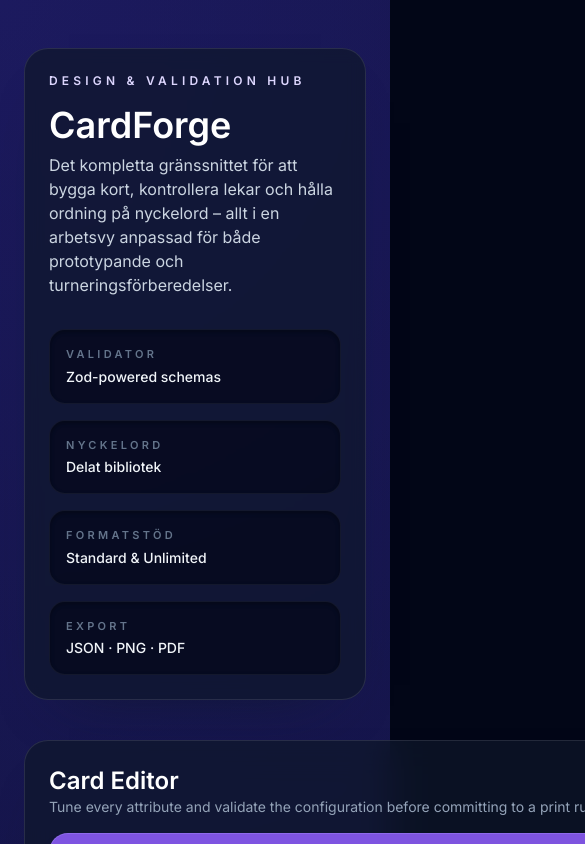
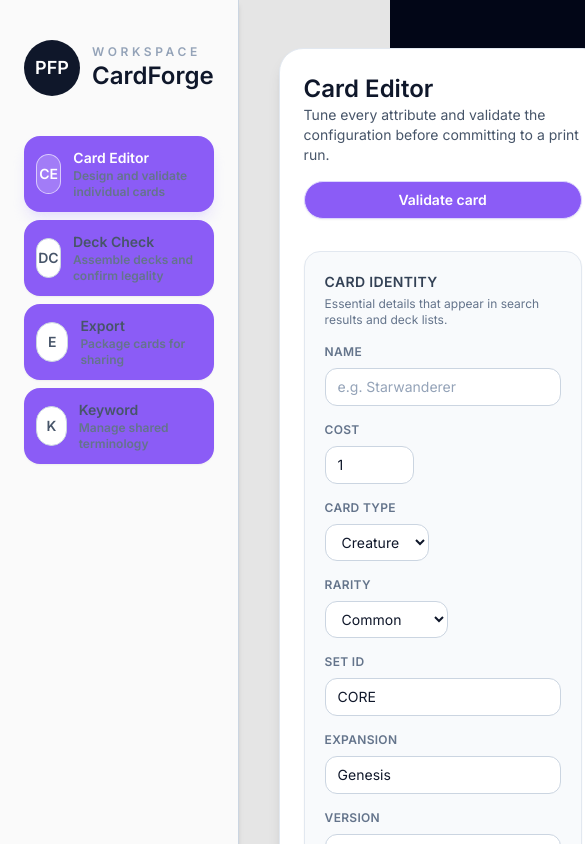
Before and after one commit to Grusk2/CardForge, a Next.js app: page / in a window 390 px wide. Shown: the top 844 px of the page, 585 px wide, since content can reach past the window. Built offline with nearby package versions, Linux system fonts and the light colour scheme.

Commit message:
Revamp workspace layout to match wireframe

```diff
--- a/app/components/CardEditor.tsx
+++ b/app/components/CardEditor.tsx
@@ -96,15 +96,15 @@ export function CardEditor({ onChange }: CardEditorProps) {
     <section className="workspace-panel space-y-8">
       <header className="flex flex-col gap-4 lg:flex-row lg:items-center lg:justify-between">
         <div>
-          <h2 className="text-2xl font-semibold text-white">Card Editor</h2>
-          <p className="text-sm text-slate-400">
+          <h2 className="text-2xl font-semibold text-slate-900">Card Editor</h2>
+          <p className="text-sm text-slate-600">
             Tune every attribute and validate the configuration before committing to a print run.
           </p>
         </div>
         <button
           type="button"
           onClick={handleValidate}
-          className="rounded-full border border-primary-400/40 bg-primary-500/90 px-5 py-2 text-sm font-semibold text-slate-950 shadow-lg shadow-primary-500/20 transition hover:bg-primary-400"
+          className="rounded-full border border-primary-200 bg-primary-500 px-5 py-2 text-sm font-semibold text-white shadow-sm transition hover:bg-primary-400"
         >
           Validate card
         </button>
@@ -258,7 +258,7 @@ export function CardEditor({ onChange }: CardEditorProps) {
               onQueryChange={setKeywordQuery}
               suggestions={filteredKeywords}
             />
-            {errors.keywords ? <p className="text-sm text-rose-400">{errors.keywords}</p> : null}
+            {errors.keywords ? <p className="text-sm text-rose-500">{errors.keywords}</p> : null}
           </Section>
         </div>
       </div>
@@ -279,9 +279,11 @@ function Field({
 }) {
   return (
     <div className={clsx("space-y-2", className)}>
-      <label>{label}</label>
+      <div className="flex items-center justify-between">
+        <label className="text-xs font-semibold uppercase tracking-wide text-slate-500">{label}</label>
+        {error ? <span className="text-xs text-rose-500">{error}</span> : null}
+      </div>
       {children}
-      {error ? <p className="text-sm text-rose-400">{error}</p> : null}
     </div>
   );
 }
@@ -305,7 +307,7 @@ function Section({
       )}
     >
       <div className="space-y-1">
-        <h3 className="text-sm font-semibold uppercase tracking-wide text-slate-200">{title}</h3>
+        <h3 className="text-sm font-semibold uppercase tracking-wide text-slate-700">{title}</h3>
         <p className="text-xs text-slate-500">{description}</p>
       </div>
       {children}
@@ -334,9 +336,9 @@ function KeywordSelector({
     <div className="flex flex-col gap-4">
       <Combobox value={query} onChange={onAddKeyword}>
         <div className="relative">
-          <div className="relative w-full cursor-default overflow-hidden rounded-lg text-left shadow-md focus:outline-none">
+          <div className="relative w-full cursor-default overflow-hidden rounded-xl border border-slate-300 bg-white text-left shadow-sm focus-within:border-primary-300 focus-within:ring-2 focus-within:ring-primary-100">
             <Combobox.Input
-              className="w-full border border-slate-700 bg-slate-900 py-2 pl-3 pr-10 text-sm leading-5 text-slate-100"
+              className="w-full bg-transparent py-2 pl-3 pr-10 text-sm leading-5 text-slate-900 focus:outline-none"
               displayValue={() => query}
               onChange={(event) => onQueryChange(event.target.value)}
               placeholder="Search keywords"
@@ -346,7 +348,7 @@ function KeywordSelector({
             </Combobox.Button>
           </div>
           {suggestions.length > 0 ? (
-            <Combobox.Options className="absolute z-10 mt-1 max-h-40 w-full overflow-auto rounded-md bg-slate-900 py-1 text-sm shadow-lg ring-1 ring-black/5">
+            <Combobox.Options className="absolute z-10 mt-1 max-h-40 w-full overflow-auto rounded-xl border border-slate-200 bg-white py-1 text-sm shadow-lg">
               {suggestions.map((keyword) => (
                 <Combobox.Option
                   key={keyword}
@@ -354,7 +356,7 @@ function KeywordSelector({
                   className={({ active }) =>
                     clsx(
                       "relative cursor-default select-none py-2 pl-8 pr-4",
-                      active ? "bg-primary-600 text-white" : "text-slate-100"
+                      active ? "bg-primary-50 text-primary-600" : "text-slate-700"
                     )
                   }
                 >
@@ -362,7 +364,7 @@ function KeywordSelector({
                     <>
                       <span className="block truncate">{keyword}</span>
                       {active ? (
-                        <span className="absolute inset-y-0 left-0 flex items-center pl-2 text-white">
+                        <span className="absolute inset-y-0 left-0 flex items-center pl-2 text-primary-500">
                           <CheckIcon className="h-5 w-5" aria-hidden="true" />
                         </span>
                       ) : null}
@@ -379,13 +381,13 @@ function KeywordSelector({
         {selectedKeywords.map((keyword) => (
           <span
             key={keyword}
-            className="inline-flex items-center gap-2 rounded-full bg-primary-500/20 px-3 py-1 text-xs font-medium text-primary-200"
+            className="inline-flex items-center gap-2 rounded-full bg-primary-100 px-3 py-1 text-xs font-medium text-primary-700"
           >
             {keyword}
             <button
               type="button"
               onClick={() => onRemoveKeyword(keyword)}
-              className="rounded-full bg-primary-500/30 p-0.5 text-primary-100 hover:bg-primary-500/60"
+              className="rounded-full bg-primary-200/80 p-0.5 text-primary-700 hover:bg-primary-300"
             >
               <XMarkIcon className="h-3 w-3" />
             </button>
@@ -394,7 +396,7 @@ function KeywordSelector({
         <button
           type="button"
           onClick={() => (query ? onAddKeyword(query) : null)}
-          className="inline-flex items-center gap-1 text-xs font-medium text-primary-300"
+          className="inline-flex items-center gap-1 text-xs font-medium text-primary-600"
         >
           <PlusIcon className="h-4 w-4" />
           Add keyword
--- a/app/components/DeckBuilder.tsx
+++ b/app/components/DeckBuilder.tsx
@@ -64,12 +64,16 @@ export function DeckBuilder() {
     <section className="workspace-panel space-y-6">
       <header className="flex flex-col gap-4 lg:flex-row lg:items-center lg:justify-between">
         <div>
-          <h2 className="text-2xl font-semibold text-white">Deck Check</h2>
-          <p className="text-sm text-slate-400">
+          <h2 className="text-2xl font-semibold text-slate-900">Deck Check</h2>
+          <p className="text-sm text-slate-600">
             Assemble a list and verify format constraints before locking a tournament build.
           </p>
         </div>
-        <button type="button" onClick={validate} className="rounded-full border border-primary-400/40 bg-primary-500/90 px-5 py-2 text-sm font-semibold text-slate-950 shadow-lg shadow-primary-500/20 transition hover:bg-primary-400">
+        <button
+          type="button"
+          onClick={validate}
+          className="rounded-full border border-primary-200 bg-primary-500 px-5 py-2 text-sm font-semibold text-white shadow-sm transition hover:bg-primary-400"
+        >
           Validate deck
         </button>
       </header>
@@ -104,13 +108,13 @@ export function DeckBuilder() {
 
         <div className="workspace-panel__section space-y-4">
           <div className="flex items-center justify-between">
-            <h3 className="text-sm font-semibold uppercase tracking-wide text-slate-200">Add card</h3>
+            <h3 className="text-sm font-semibold uppercase tracking-wide text-slate-700">Add card</h3>
             <span className="text-[11px] uppercase text-slate-500">Library size: {MOCK_LIBRARY.length}</span>
           </div>
           <div className="flex flex-col gap-3 lg:flex-row">
             <div className="flex flex-1 flex-col gap-2">
               <label>Card</label>
-              <select value={cardId} onChange={(event) => setCardId(event.target.value)} className="bg-slate-900">
+              <select value={cardId} onChange={(event) => setCardId(event.target.value)}>
                 {MOCK_LIBRARY.map((card) => (
                   <option key={card.id} value={card.id}>
                     {card.name} – {card.type}
@@ -144,31 +148,31 @@ export function DeckBuilder() {
 
         <div className="workspace-panel__section space-y-4">
           <header className="flex items-center justify-between">
-            <h3 className="text-sm font-semibold uppercase tracking-wide text-slate-200">
+            <h3 className="text-sm font-semibold uppercase tracking-wide text-slate-700">
               Card list ({totalCards} cards)
             </h3>
             <span className="text-xs text-slate-500">Max 60 cards</span>
           </header>
-          <ul className="space-y-2 text-sm text-slate-200">
+          <ul className="space-y-2 text-sm text-slate-700">
             {deck.cards.length === 0 ? (
               <li className="text-xs text-slate-500">No cards have been added yet.</li>
             ) : (
               deck.cards.map((entry) => {
                 const card = MOCK_LIBRARY.find((item) => item.id === entry.cardId);
                 return (
-                  <li key={entry.cardId} className="flex items-center justify-between rounded-xl bg-slate-900/70 px-3 py-2">
+                  <li key={entry.cardId} className="flex items-center justify-between rounded-xl bg-slate-100 px-3 py-2">
                     <div>
-                      <p className="font-medium text-slate-100">{card?.name ?? entry.cardId}</p>
+                      <p className="font-medium text-slate-900">{card?.name ?? entry.cardId}</p>
                       <p className="text-xs text-slate-500">
                         {card?.type ?? "Unknown type"} • {card?.rarity ?? "?"}
                       </p>
                     </div>
                     <div className="flex items-center gap-4 text-sm">
-                      <span className="badge bg-primary-500/20 text-primary-200">x{entry.quantity}</span>
+                      <span className="rounded-full bg-primary-100 px-2.5 py-1 text-xs font-semibold text-primary-600">x{entry.quantity}</span>
                       <button
                         type="button"
                         onClick={() => removeCard(entry.cardId)}
-                        className="text-xs text-rose-300 transition hover:text-rose-200"
+                        className="text-xs text-rose-500 transition hover:text-rose-400"
                       >
                         Remove
                       </button>
@@ -181,13 +185,13 @@ export function DeckBuilder() {
         </div>
 
         {validationMessage ? (
-          <div className="rounded-xl border border-emerald-500/40 bg-emerald-500/10 p-4 text-sm text-emerald-200">
+          <div className="rounded-xl border border-emerald-200 bg-emerald-50 p-4 text-sm text-emerald-700">
             {validationMessage}
           </div>
         ) : null}
 
         {errors.length > 0 ? (
-          <div className="rounded-xl border border-rose-500/40 bg-rose-500/10 p-4 text-sm text-rose-200">
+          <div className="rounded-xl border border-rose-200 bg-rose-50 p-4 text-sm text-rose-600">
             <ul className="list-inside list-disc space-y-1">
               {errors.map((error, index) => (
                 <li key={`${error}-${index}`}>{error}</li>
--- a/app/components/ExportPanel.tsx
+++ b/app/components/ExportPanel.tsx
@@ -31,15 +31,15 @@ export function ExportPanel({ card }: ExportPanelProps) {
     <section className="workspace-panel space-y-6">
       <header className="flex flex-col gap-4 lg:flex-row lg:items-center lg:justify-between">
         <div className="space-y-1">
-          <h2 className="text-2xl font-semibold text-white">Export Toolkit</h2>
-          <p className="text-sm text-slate-400">
+          <h2 className="text-2xl font-semibold text-slate-900">Export Toolkit</h2>
+          <p className="text-sm text-slate-600">
             Package the current card as structured data or production-ready assets.
           </p>
         </div>
         <button
           type="button"
           onClick={handleExport}
-          className="inline-flex items-center gap-2 rounded-full border border-primary-400/40 bg-primary-500/90 px-5 py-2 text-sm font-semibold text-slate-950 shadow-lg shadow-primary-500/25 transition hover:bg-primary-400"
+          className="inline-flex items-center gap-2 rounded-full border border-primary-200 bg-primary-500 px-5 py-2 text-sm font-semibold text-white shadow-sm transition hover:bg-primary-400"
         >
           <DocumentArrowDownIcon className="h-5 w-5" />
           Export {format.toUpperCase()}
@@ -49,13 +49,13 @@ export function ExportPanel({ card }: ExportPanelProps) {
       <div className="grid gap-4 lg:grid-cols-[minmax(0,180px)_1fr] lg:items-start">
         <div className="space-y-3">
           <div className="space-y-1">
-            <label className="text-xs font-semibold uppercase tracking-wide text-slate-400">Format</label>
+            <label className="text-xs font-semibold uppercase tracking-wide text-slate-500">Format</label>
             <p className="text-xs text-slate-500">Choose the pipeline destination.</p>
           </div>
           <select
             value={format}
             onChange={(event) => setFormat(event.target.value as typeof format)}
-            className="rounded-2xl border border-white/10 bg-slate-950/70 px-3 py-2 text-sm text-slate-200 shadow-inner focus:border-primary-400 focus:outline-none focus:ring-2 focus:ring-primary-400/30"
+            className="rounded-2xl border border-slate-300 bg-white px-3 py-2 text-sm text-slate-900 shadow-inner focus:border-primary-300 focus:outline-none focus:ring-2 focus:ring-primary-200"
           >
             <option value="json">JSON</option>
             <option value="png">PNG</option>
@@ -64,10 +64,10 @@ export function ExportPanel({ card }: ExportPanelProps) {
         </div>
         <div className="space-y-2">
           <div className="flex items-center justify-between">
-            <label className="text-xs font-semibold uppercase tracking-wide text-slate-400">Preview</label>
+            <label className="text-xs font-semibold uppercase tracking-wide text-slate-500">Preview</label>
             <span className="text-[11px] uppercase text-slate-500">Read-only</span>
           </div>
-          <pre className="h-64 w-full overflow-auto rounded-2xl border border-white/5 bg-slate-950/70 p-4 font-mono text-xs text-slate-200">
+          <pre className="h-64 w-full overflow-auto rounded-2xl border border-slate-200 bg-slate-50 p-4 font-mono text-xs text-slate-700">
             {jsonPreview}
           </pre>
         </div>
--- a/app/globals.css
+++ b/app/globals.css
@@ -3,101 +3,54 @@
 @tailwind utilities;
 
 :root {
-  color-scheme: dark;
+  color-scheme: light;
 }
 
 body {
-  @apply relative min-h-screen bg-slate-950 text-slate-100 antialiased;
-  background: radial-gradient(circle at top left, rgba(67, 56, 202, 0.4), transparent 55%),
-    radial-gradient(circle at bottom right, rgba(14, 165, 233, 0.25), transparent 60%),
-    linear-gradient(160deg, rgba(2, 6, 23, 0.95), rgba(15, 23, 42, 0.9));
-  overflow-x: hidden;
+  @apply min-h-screen bg-neutral-200 text-slate-900 antialiased;
+  font-feature-settings: "ss01" 1, "cv02" 1;
 }
 
 a {
-  @apply text-primary-300 hover:text-primary-200;
+  @apply text-primary-600 hover:text-primary-500;
 }
 
-input, textarea, select {
-  @apply bg-slate-900 border border-slate-700 rounded-md px-3 py-2 text-sm text-slate-100 placeholder:text-slate-500 focus:outline-none focus:ring-2 focus:ring-primary-500 focus:border-primary-500;
+input,
+textarea,
+select {
+  @apply rounded-xl border border-slate-300 bg-white px-3 py-2 text-sm text-slate-900 placeholder:text-slate-400 focus:outline-none focus:border-primary-300 focus:ring-2 focus:ring-primary-200;
 }
 
 label {
-  @apply text-xs font-semibold uppercase tracking-wide text-slate-400;
+  @apply text-xs font-semibold uppercase tracking-wide text-slate-500;
 }
 
 button {
-  @apply inline-flex items-center justify-center rounded-md bg-primary-600 px-4 py-2 text-sm font-semibold text-white shadow-sm transition hover:bg-primary-500 focus-visible:outline focus-visible:outline-2 focus-visible:outline-offset-2 focus-visible:outline-primary-400 disabled:opacity-60 disabled:cursor-not-allowed;
-}
-
-.workspace-shell {
-  @apply relative isolate mx-auto max-w-7xl px-6 py-12 sm:px-8 lg:px-12;
-}
-
-.workspace-shell::before {
-  content: "";
-  position: absolute;
-  inset: 0;
-  margin: auto;
-  width: min(65%, 760px);
-  height: 65%;
-  border-radius: 9999px;
-  background: radial-gradient(circle, rgba(59, 130, 246, 0.2), transparent 60%);
-  filter: blur(80px);
-  opacity: 0.6;
-  z-index: -1;
-}
-
-.dashboard-header {
-  @apply flex flex-col gap-8 rounded-3xl border border-white/10 bg-slate-900/70 p-6 shadow-[0_30px_60px_-45px_rgba(15,23,42,0.9)] backdrop-blur;
-  @apply lg:flex-row lg:items-center lg:justify-between lg:gap-12;
-}
-
-.dashboard-metrics {
-  @apply grid w-full gap-4 sm:grid-cols-2 lg:max-w-xl lg:grid-cols-2 xl:max-w-none xl:grid-cols-4;
-}
-
-.dashboard-metrics div {
-  @apply flex flex-col gap-1 rounded-2xl border border-white/5 bg-slate-950/60 p-4 text-left shadow-inner shadow-black/30;
-}
-
-.dashboard-metrics dt {
-  @apply text-[11px] font-semibold uppercase tracking-[0.3em] text-slate-500;
-}
-
-.dashboard-metrics dd {
-  @apply text-sm font-medium text-slate-100;
-}
-
-.dashboard-grid {
-  @apply grid gap-8 items-start xl:grid-cols-[minmax(0,1.7fr)_minmax(0,1fr)] xl:gap-10 2xl:gap-12;
+  @apply inline-flex items-center justify-center rounded-full bg-primary-500 px-4 py-2 text-sm font-semibold text-white shadow-sm transition hover:bg-primary-400 focus-visible:outline focus-visible:outline-2 focus-visible:outline-offset-2 focus-visible:outline-primary-300 disabled:cursor-not-allowed disabled:opacity-60;
 }
 
 .workspace-panel {
-  @apply rounded-3xl border border-white/10 bg-slate-900/70 p-6 shadow-[0_32px_60px_-45px_rgba(15,23,42,0.9)];
-  backdrop-filter: blur(18px);
+  @apply rounded-3xl border border-slate-200 bg-white p-6 shadow-lg;
 }
 
 .workspace-panel__section {
-  @apply rounded-2xl border border-white/5 bg-slate-950/60 p-5 shadow-inner shadow-black/20;
+  @apply rounded-2xl border border-slate-200 bg-slate-50 p-5 shadow-sm;
 }
 
 .workspace-panel__section--muted {
-  @apply border-dashed border-white/10 bg-slate-950/40;
+  @apply border-dashed border-slate-300 bg-slate-100;
 }
 
 .card-surface {
-  background: radial-gradient(circle at top left, rgba(139, 92, 246, 0.35), transparent 60%),
-    radial-gradient(circle at bottom right, rgba(14, 116, 144, 0.25), transparent 55%),
-    linear-gradient(145deg, rgba(15, 23, 42, 0.85), rgba(30, 41, 59, 0.95));
-  box-shadow: 0 20px 40px -20px rgba(15, 23, 42, 0.8);
-  border: 1px solid rgba(148, 163, 184, 0.25);
+  background: linear-gradient(145deg, #f8fafc, #e2e8f0);
+  box-shadow: 0 24px 60px -30px rgba(15, 23, 42, 0.25);
+  border: 1px solid rgba(148, 163, 184, 0.35);
 }
 
 .card-header {
-  background: linear-gradient(120deg, rgba(139, 92, 246, 0.9), rgba(14, 165, 233, 0.7));
+  background: linear-gradient(120deg, #8b5cf6, #6366f1);
 }
 
 .badge {
-  @apply rounded-full bg-slate-800/60 px-2.5 py-1 text-xs font-medium uppercase tracking-wide text-slate-300;
+  @apply rounded-full bg-primary-100 px-2.5 py-1 text-xs font-semibold uppercase tracking-wide text-primary-700;
 }
--- a/app/page.tsx
+++ b/app/page.tsx
@@ -1,6 +1,8 @@
 "use client";
 
 import { useState } from "react";
+import clsx from "classnames";
+
 import { CardEditor } from "@/app/components/CardEditor";
 import { CardPreview } from "@/app/components/CardPreview";
 import { DeckBuilder } from "@/app/components/DeckBuilder";
@@ -22,54 +24,114 @@ const initialCard: CardFormValues = {
   version: "v1.0.0"
 };
 
+type WorkspaceId = "card-editor" | "deck-check" | "export" | "keyword";
+
+const WORKSPACES: Array<{
+  id: WorkspaceId;
+  label: string;
+  description: string;
+}> = [
+  {
+    id: "card-editor",
+    label: "Card Editor",
+    description: "Design and validate individual cards"
+  },
+  {
+    id: "deck-check",
+    label: "Deck Check",
+    description: "Assemble decks and confirm legality"
+  },
+  {
+    id: "export",
+    label: "Export",
+    description: "Package cards for sharing"
+  },
+  {
+    id: "keyword",
+    label: "Keyword",
+    description: "Manage shared terminology"
+  }
+];
+
 export default function HomePage() {
   const [card, setCard] = useState<CardFormValues>(initialCard);
+  const [activeWorkspace, setActiveWorkspace] = useState<WorkspaceId>("card-editor");
 
   return (
-    <main className="workspace-shell">
-      <div className="space-y-10">
-        <header className="dashboard-header">
-          <div className="space-y-4">
-            <p className="text-xs font-semibold uppercase tracking-[0.35em] text-primary-200">Design &amp; Validation Hub</p>
-            <div className="space-y-2">
-              <h1 className="text-4xl font-semibold text-white sm:text-5xl">CardForge</h1>
-              <p className="max-w-3xl text-base text-slate-300">
-                Det kompletta gränssnittet för att bygga kort, kontrollera lekar och hålla ordning på nyckelord – allt i
-                en arbetsvy anpassad för både prototypande och turneringsförberedelser.
-              </p>
+    <main className="flex min-h-screen bg-neutral-200 text-slate-900">
+      <aside className="flex w-72 flex-col justify-between border-r border-slate-300 bg-white/80 px-6 py-10 shadow-md">
+        <div className="space-y-10">
+          <div className="flex items-center gap-3">
+            <span className="flex h-14 w-14 items-center justify-center rounded-full bg-slate-900 text-lg font-semibold text-white">
+              PFP
+            </span>
+            <div>
+              <p className="text-xs font-semibold uppercase tracking-[0.3em] text-slate-400">Workspace</p>
+              <h1 className="text-2xl font-semibold">CardForge</h1>
             </div>
           </div>
-          <dl className="dashboard-metrics">
-            <div>
-              <dt>Validator</dt>
-              <dd>Zod-powered schemas</dd>
-            </div>
-            <div>
-              <dt>Nyckelord</dt>
-              <dd>Delat bibliotek</dd>
-            </div>
-            <div>
-              <dt>Formatstöd</dt>
-              <dd>Standard &amp; Unlimited</dd>
-            </div>
-            <div>
-              <dt>Export</dt>
-              <dd>JSON · PNG · PDF</dd>
-            </div>
-          </dl>
-        </header>
 
-        <section className="dashboard-grid">
-          <div className="space-y-8">
-            <CardEditor onChange={setCard} />
-            <DeckBuilder />
-          </div>
-          <div className="space-y-8">
+          <nav className="space-y-2">
+            {WORKSPACES.map((workspace) => (
+              <button
+                key={workspace.id}
+                type="button"
+                onClick={() => setActiveWorkspace(workspace.id)}
+                className={clsx(
+                  "flex w-full items-center gap-3 rounded-2xl px-3 py-3 text-left transition",
+                  activeWorkspace === workspace.id
+                    ? "bg-primary-500 text-white shadow-lg shadow-primary-200/60"
+                    : "text-slate-600 hover:bg-white"
+                )}
+              >
+                <span
+                  className={clsx(
+                    "flex h-10 w-10 items-center justify-center rounded-full border text-sm font-semibold",
+                    activeWorkspace === workspace.id
+                      ? "border-white/60 bg-white/20"
+                      : "border-slate-300 bg-white text-slate-600"
+                  )}
+                >
+                  {workspace.label
+                    .split(" ")
+                    .map((word) => word[0])
+                    .join("")}
+                </span>
+                <div>
+                  <p className="text-sm font-semibold">{workspace.label}</p>
+                  <p className="text-xs text-slate-500">
+                    {workspace.description}
+                  </p>
+                </div>
+              </button>
+            ))}
+          </nav>
+        </div>
+
+        <button
+          type="button"
+          className="flex items-center gap-3 rounded-2xl px-3 py-3 text-sm font-semibold text-slate-600 transition hover:bg-white"
+        >
+          <span className="flex h-10 w-10 items-center justify-center rounded-full border border-slate-300 bg-white text-xs font-semibold uppercase tracking-wider">
+            ⚙️
+          </span>
+          Settings
+        </button>
+      </aside>
+
+      <div className="flex flex-1 items-start justify-center px-10 py-12">
+        <div className="grid w-full max-w-6xl gap-10 lg:grid-cols-[minmax(0,1.3fr)_minmax(0,1fr)]">
+          <section className="flex flex-col gap-6">
+            {activeWorkspace === "card-editor" ? <CardEditor onChange={setCard} /> : null}
+            {activeWorkspace === "deck-check" ? <DeckBuilder /> : null}
+            {activeWorkspace === "export" ? <ExportPanel card={card} /> : null}
+            {activeWorkspace === "keyword" ? <KeywordManager /> : null}
+          </section>
+
+          <section className="flex items-start justify-center">
             <CardPreview card={card} />
-            <ExportPanel card={card} />
-            <KeywordManager />
-          </div>
-        </section>
+          </section>
+        </div>
       </div>
     </main>
   );
```
Also changed, not shown: app/components/CardPreview.tsx (+16 -16 lines), app/components/KeywordManager.tsx (+7 -7 lines), tsconfig.json (+26 -6 lines).
